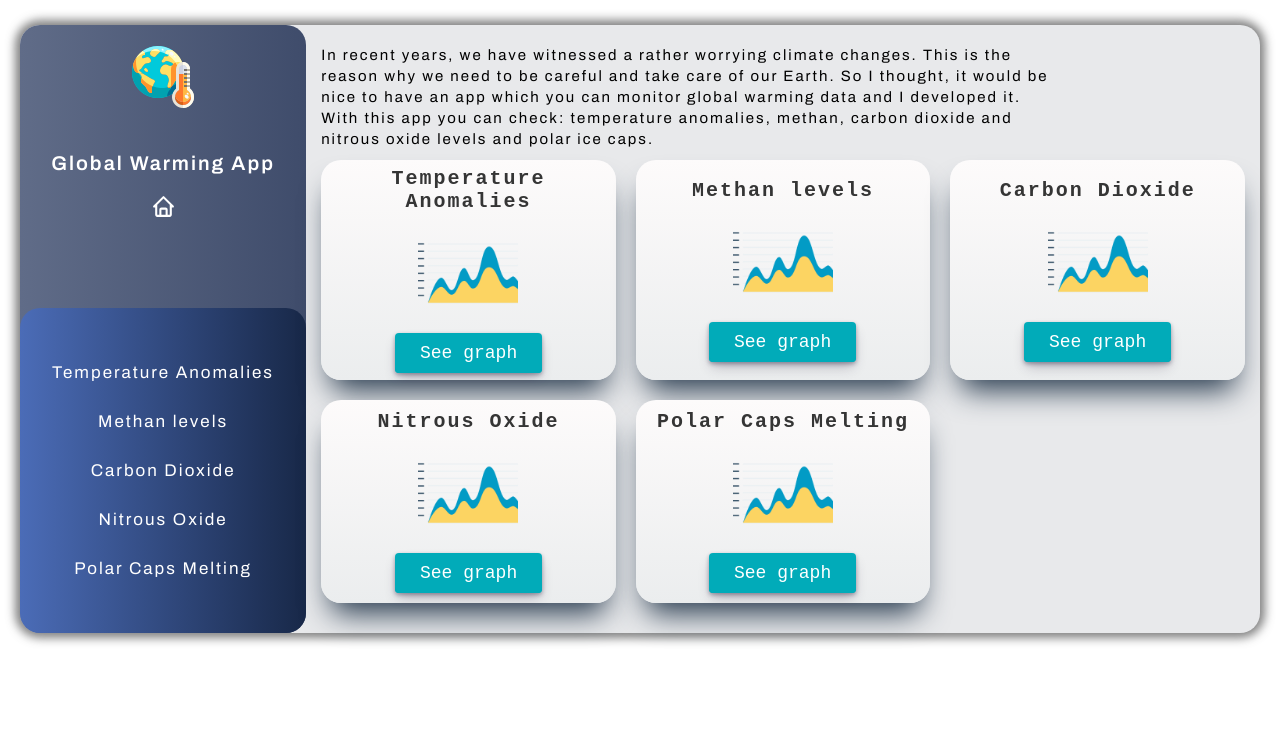
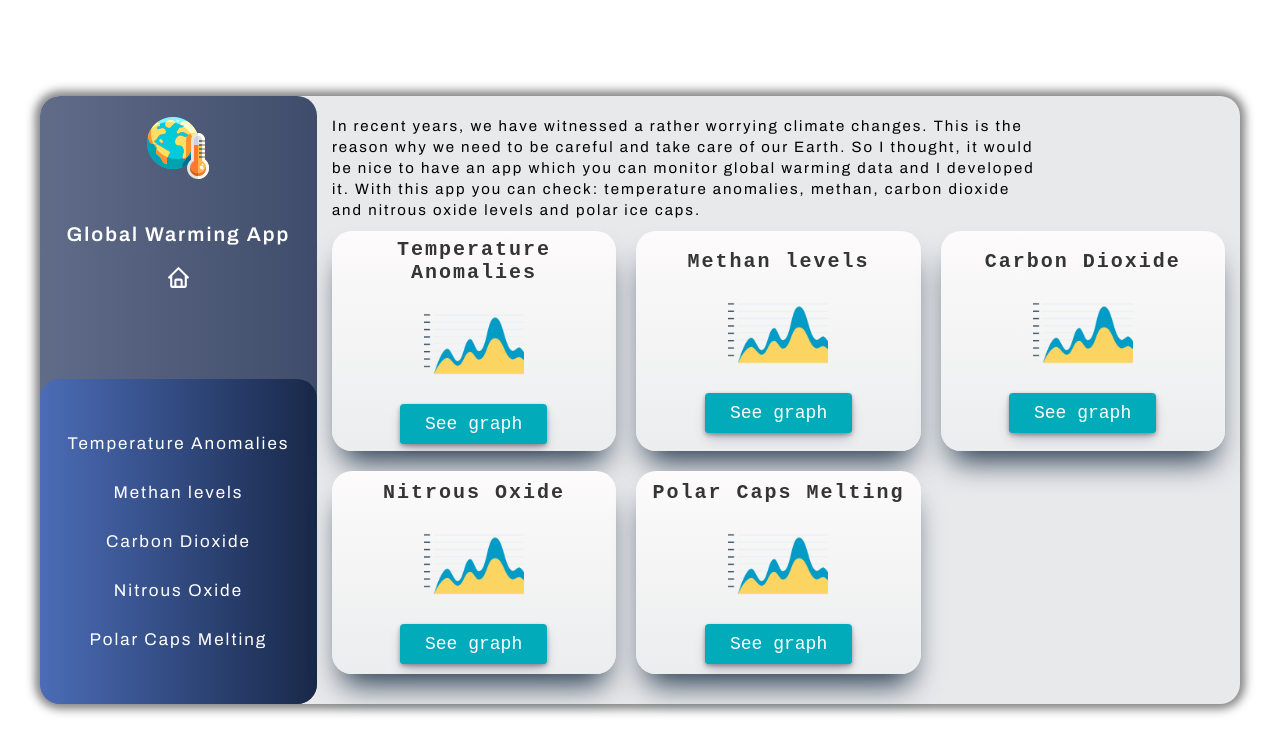
Before and after one commit to LeoBok/Global-Warming-App, a React (Create React App) app: page / in a window 1280 px wide. Shown: the top 754 px of the page. Built offline with nearby package versions, Linux system fonts and the light colour scheme.

Commit message:
centered vertically full App

```diff
--- a/src/App.css
+++ b/src/App.css
@@ -243,10 +243,11 @@ a {
 }
 
 @media only screen and (min-width: 1200px) {
-  .App {
+  body {
+    height: 100vh;
+    display: flex;
+    align-items: center;
     margin: 0 20px;
-  }
-  #root {
-    margin: 25px auto;
+    width: inherit;
   }
 }
```
